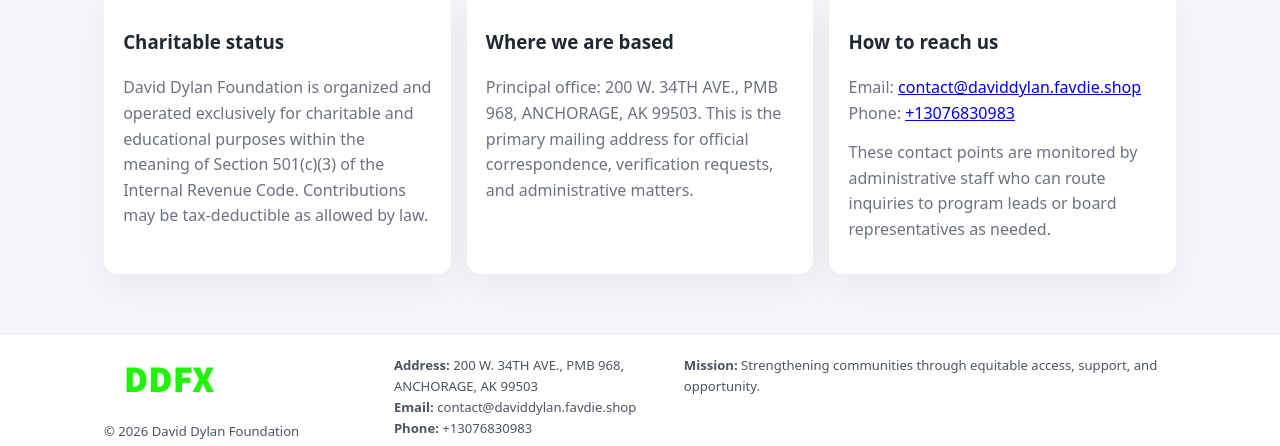
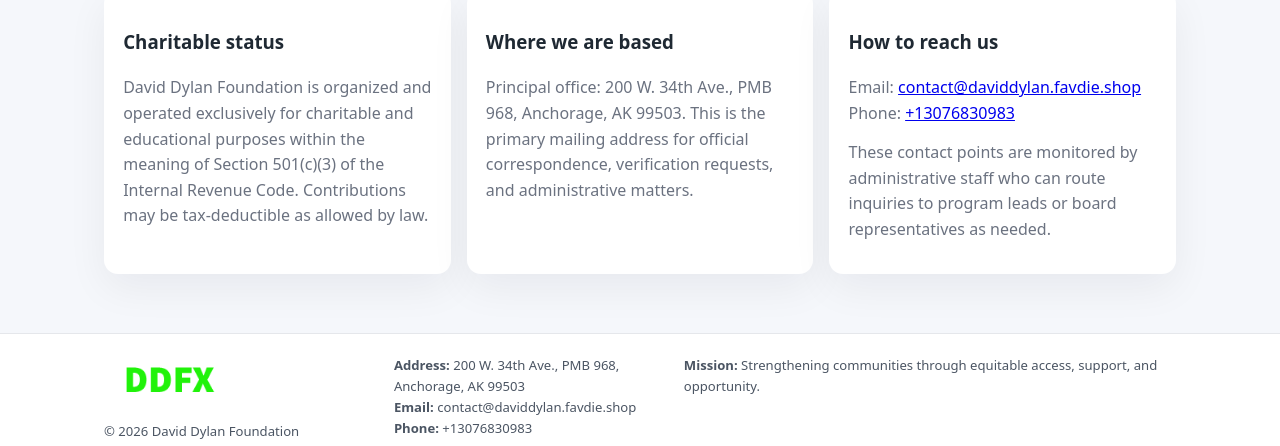
Before and after one commit to thuanbg111/david-dylan-foundation-2255, a plain HTML site: page about.html in a window 1280 px wide. Shown: the part 1214-1660 px from the top of the page. Drawn offline with Linux system fonts and the light colour scheme.

Commit message:
Safe replace address only

```diff
--- a/about.html
+++ b/about.html
@@ -11,7 +11,7 @@
 <meta name="data-name" content="David Dylan Foundation">
 <meta name="data-email" content="contact@daviddylan.favdie.shop">
 <meta name="data-phone" content="+13076830983">
-<meta name="data-address" content="200 W. 34TH AVE., PMB 968, ANCHORAGE, AK 99503">
+<meta name="data-address200 W. 34th Ave., PMB 968, Anchorage, AK 99503">
 <meta name="data-map" content="200+W+34TH+AVE+,+PMB+968,+ANCHORAGE,+AK+99503">
   <meta name="description" content="We are a 501(c)(3) organization advancing community services, education, and direct relief through transparent programs, local partnerships, and measurable outcomes.">
 </head>
@@ -95,7 +95,7 @@
     <article class="c33b55b4a80">
       <h3>Where we are based</h3>
       <p>
-        Principal office: 200 W. 34TH AVE., PMB 968, ANCHORAGE, AK 99503. This is the primary mailing address for official
+        Principal office: 200 W. 34th Ave., PMB 968, Anchorage, AK 99503. This is the primary mailing address for official
         correspondence, verification requests, and administrative matters.
       </p>
     </article>
@@ -121,7 +121,7 @@
       <div class="small">501(c)(3) • EIN: 10092255</div>
     </div>
     <div>
-      <div class="small"><strong>Address:</strong> 200 W. 34TH AVE., PMB 968, ANCHORAGE, AK 99503</div>
+      <div class="small"><strong>Address:</strong> 200 W. 34th Ave., PMB 968, Anchorage, AK 99503</div>
       <div class="small"><strong>Email:</strong> contact@daviddylan.favdie.shop</div>
       <div class="small"><strong>Phone:</strong> +13076830983</div>
     </div>
```
